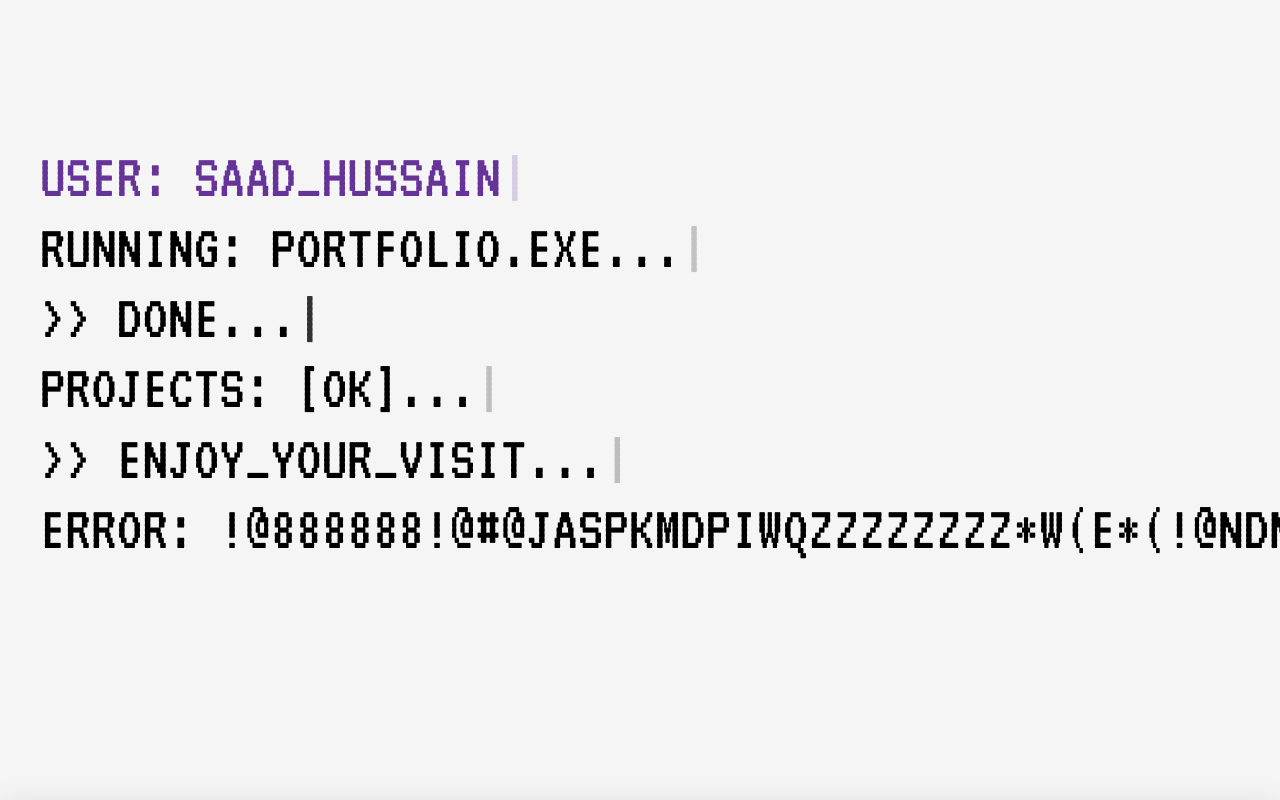
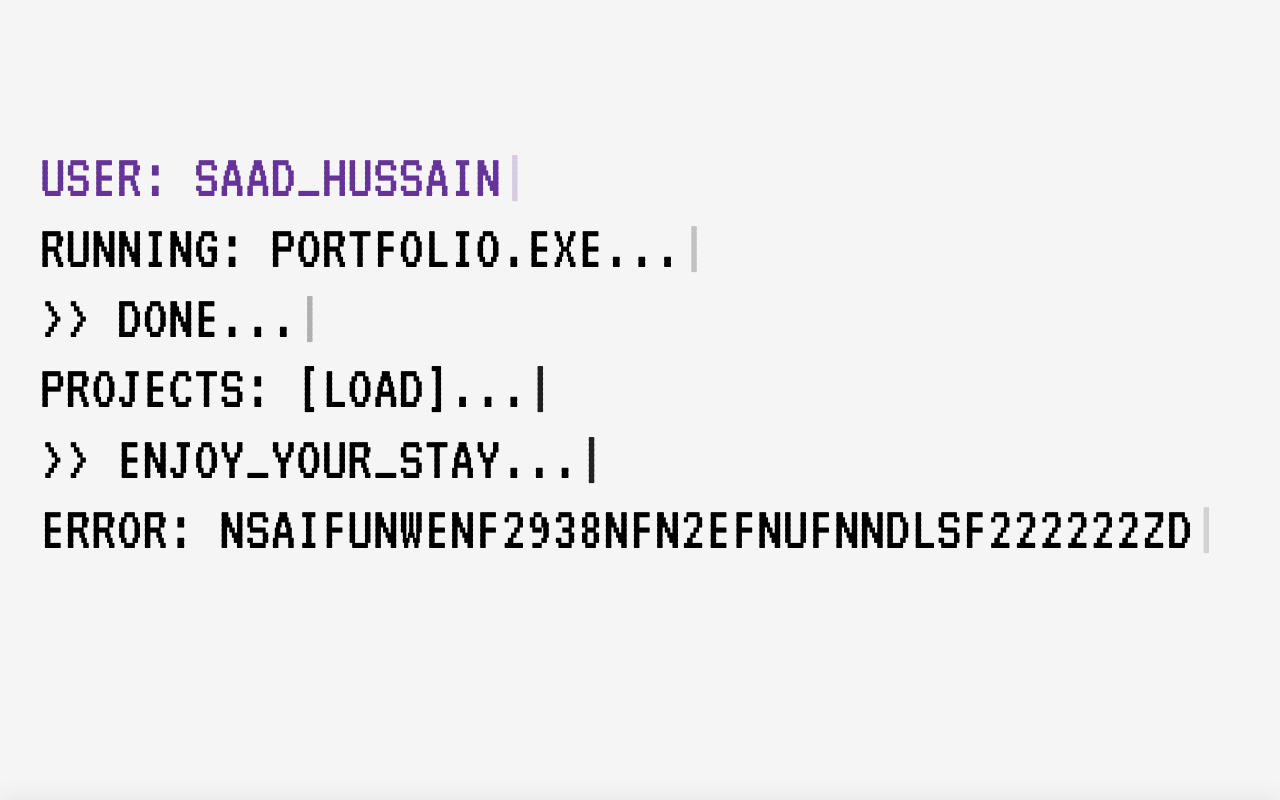
Before and after one commit to shjcc/saad-portfolio, a React (Vite) app in the folder saad-portfolio/: page / in a window 1280 px wide. Shown: the top 800 px of the page. Built offline with nearby package versions, Linux system fonts and the light colour scheme; a web font is replaced by a local one.

Commit message:
updated entry page text and classNames

```diff
--- a/saad-portfolio/src/pages/entry/entry.tsx
+++ b/saad-portfolio/src/pages/entry/entry.tsx
@@ -11,23 +11,23 @@ const Entry = () => {
                     <TypewriterEffect phrase="User: Saad_Hussain" delay={0}/>
                 </p>
                 <p className={styles.entryTyping}>
-                    <TypewriterEffect phrase="Running: portfolio.exe..." delay={1000}/>
+                    <TypewriterEffect phrase="running: portfolio.exe..." delay={1000}/>
                 </p>
 
                 <p className={styles.entryTyping}>
-                    <TypewriterEffect phrase=">> done..." delay={2500}/>
+                    <TypewriterEffect phrase=">> done..." delay={2000}/>
                 </p>
 
                 <p className={styles.entryTyping}>
-                    <TypewriterEffect phrase="Projects: [OK]..." delay={3000}/>
+                    <TypewriterEffect phrase="projects: [load]..." delay={2800}/>
                 </p>
 
                 <p className={styles.entryTyping}>
-                    <TypewriterEffect phrase=">> enjoy_your_visit..." delay={4000}/>
+                    <TypewriterEffect phrase=">> enjoy_your_stay..." delay={3800}/>
                 </p>
 
                 <p className={styles.entryTyping}>
-                    <TypewriterEffect phrase="ERROR: !@888888!@#@JASPKMDPIWQzzzzzzzz*W(E*(!@NDNNDDND" delay={5000}/>
+                    <TypewriterEffect phrase="error: nsaifunwenf2938nfn2efnufnndlsf222222zdizansodfnqjefn " delay={5300}/>
                 </p>
             </div>
 
--- a/saad-portfolio/src/styles/entry.module.css
+++ b/saad-portfolio/src/styles/entry.module.css
@@ -87,7 +87,7 @@
     text-align: left;
 }
 
-.entryTyping, .entryTypingName , .entryTypingError {
+.entryTyping, .entryTypingName {
     position: relative;
     font-family: "VT323", monospace;
     font-weight: 400;
```
Also changed, not shown: saad-portfolio/src/assets/bg.png (deleted).
